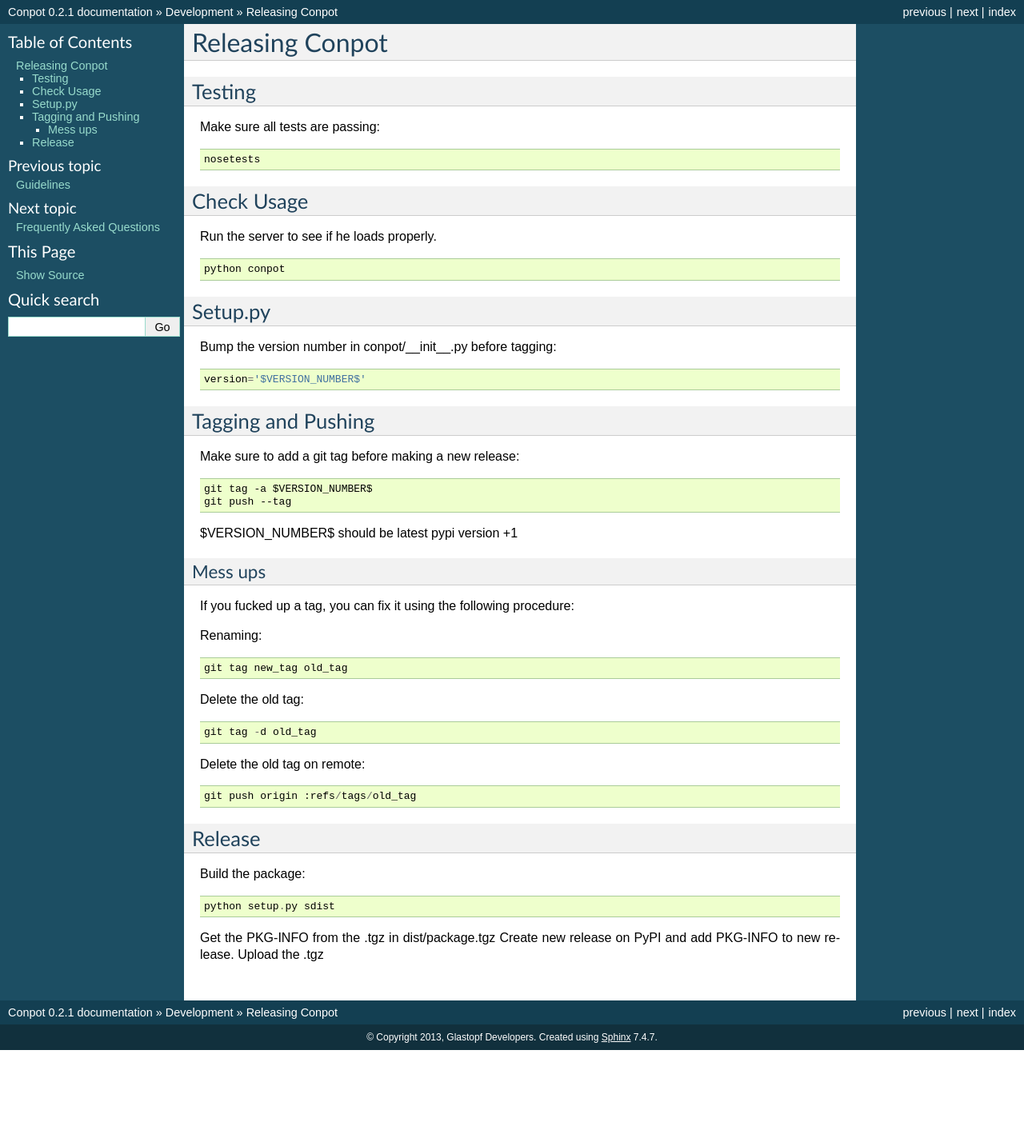
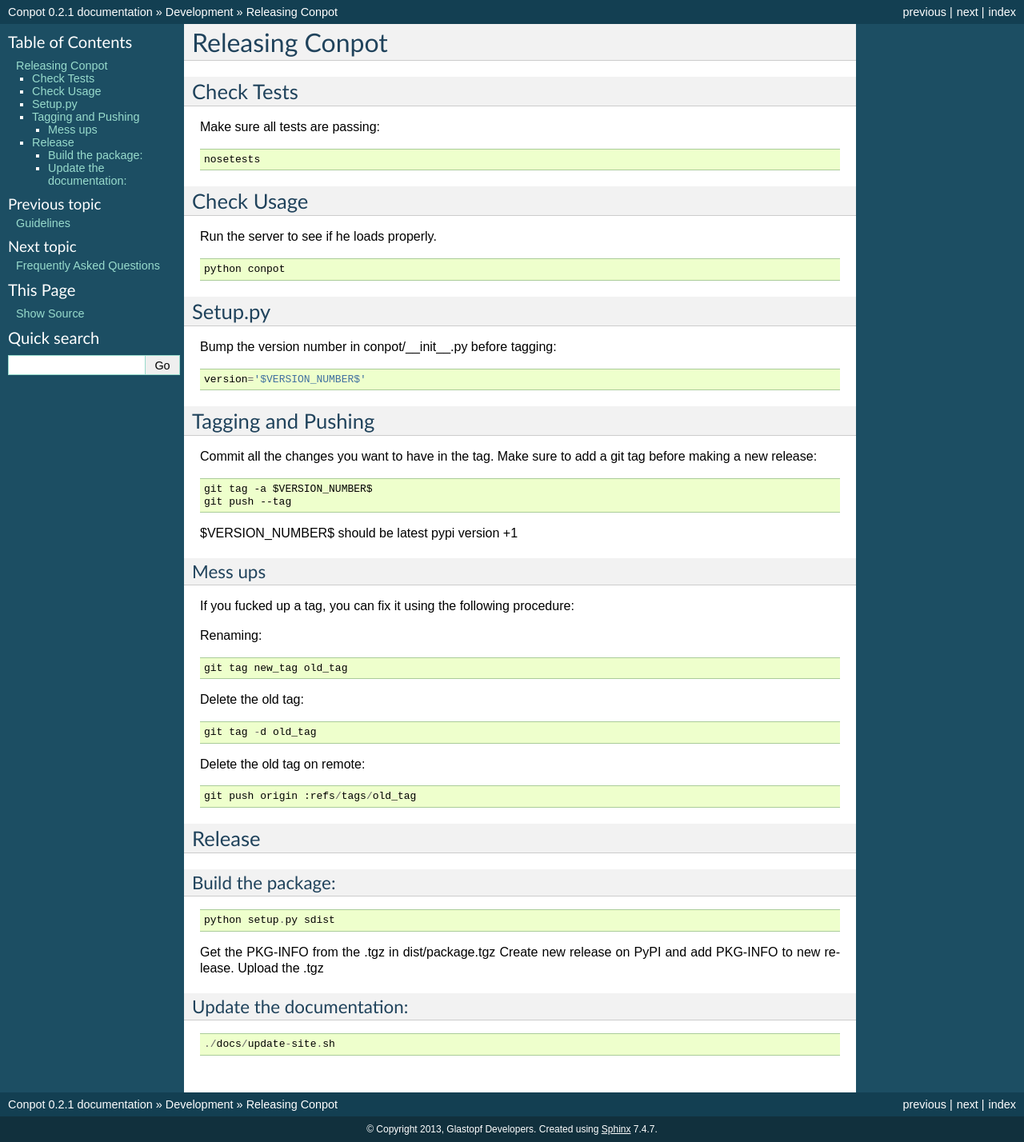
Before and after one commit to logictitans/PLC-conpot, a Sphinx documentation site: the page built from docs/source/development/releasing.rst, in a window 1280 px wide. Shown: the whole page at 80% size. Built offline with Sphinx 7.4.7, drawn with Linux system fonts in a browser that asks for light colours; the version number is read from the project's files by our own code; before the commit the page ends 1313 px from its top, so only the background shows below that.

```diff
--- a/docs/source/development/releasing.rst
+++ b/docs/source/development/releasing.rst
@@ -1,14 +1,15 @@
 Releasing Conpot
 ================
 
-Testing
--------
+Check Tests
+-----------
 
 Make sure all tests are passing:
 
 ::
 
   nosetests
+
 
 Check Usage
 -----------
@@ -17,7 +18,8 @@ Run the server to see if he loads properly.
 
 ::
 
-  python conpot
+    python conpot
+
 
 Setup.py
 --------
@@ -26,19 +28,22 @@ Bump the version number in conpot/__init__.py before tagging:
 
 ::
 
-  version='$VERSION_NUMBER$'
+    version='$VERSION_NUMBER$'
+
 
 Tagging and Pushing
 -------------------
 
+Commit all the changes you want to have in the tag.
 Make sure to add a git tag before making a new release:
 
 ::
 
-  git tag -a $VERSION_NUMBER$
-  git push --tag
+    git tag -a $VERSION_NUMBER$
+    git push --tag
 
 $VERSION_NUMBER$ should be latest pypi version +1
+
 
 Mess ups
 ~~~~~~~~
@@ -49,28 +54,37 @@ Renaming:
 
 ::
 
-  git tag new_tag old_tag
+    git tag new_tag old_tag
 
 Delete the old tag:
 
 ::
 
-  git tag -d old_tag
+    git tag -d old_tag
 
 Delete the old tag on remote:
 
 ::
 
-  git push origin :refs/tags/old_tag
+    git push origin :refs/tags/old_tag
+
 
 Release
 -------
 
 Build the package:
+~~~~~~~~~~~~~~~~~~
 
 ::
 
-  python setup.py sdist
+    python setup.py sdist
 
 Get the PKG-INFO from the .tgz in dist/package.tgz
 Create new release on PyPI and add PKG-INFO to new release. Upload the .tgz
+
+Update the documentation:
+~~~~~~~~~~~~~~~~~~~~~~~~~
+
+::
+
+    ./docs/update-site.sh
```
